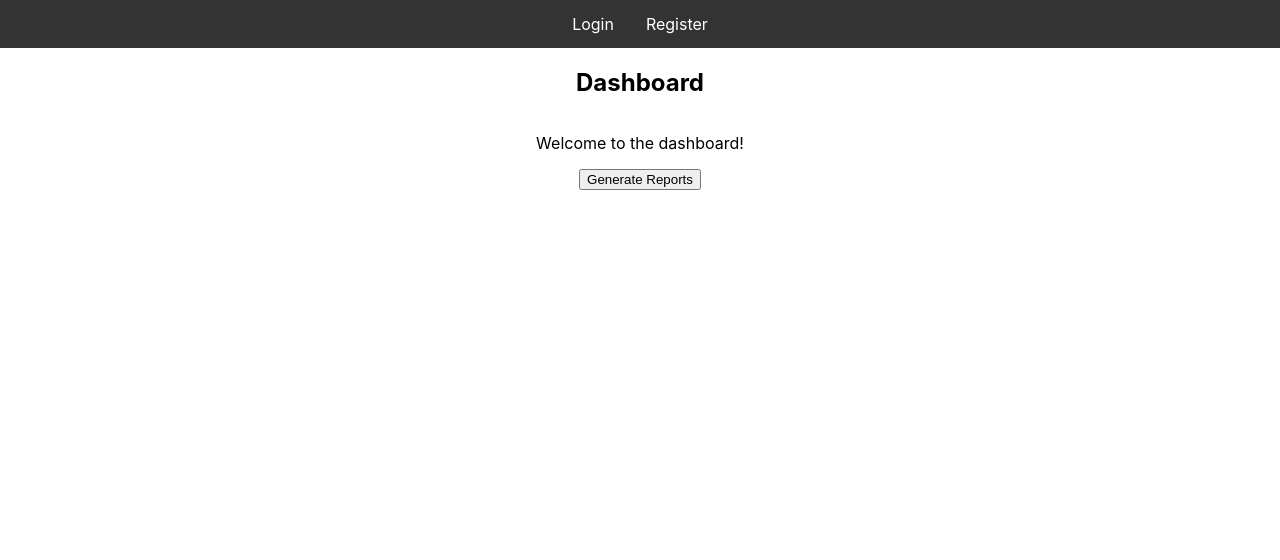
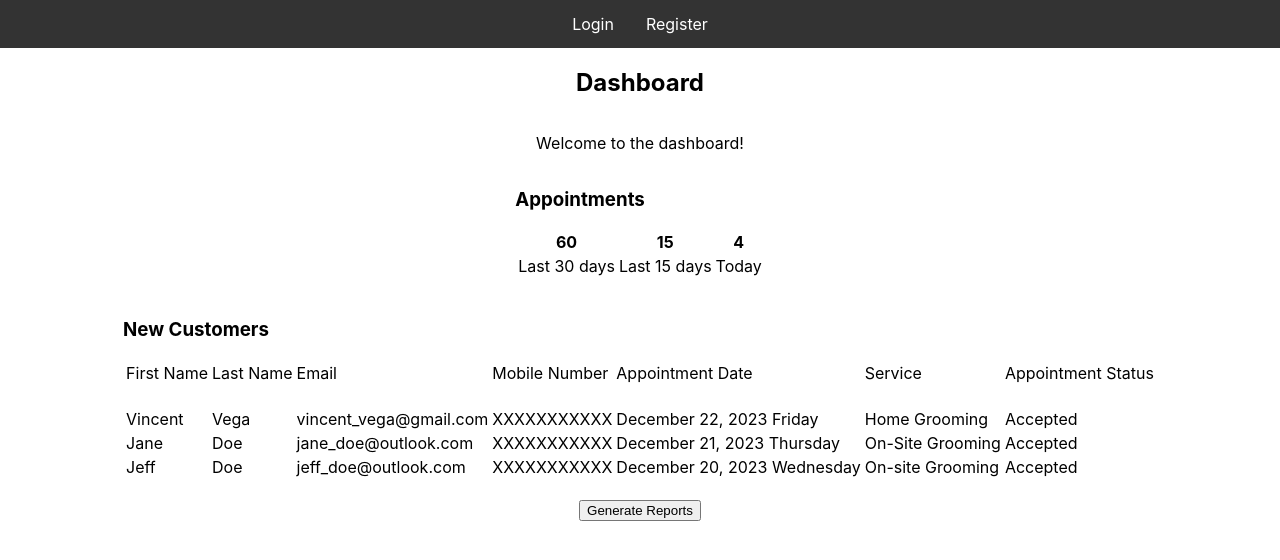
Before and after one commit to UltForce/Pawsite, a React (Create React App) app: page /dashboard in a window 1280 px wide. Shown: the top 560 px of the page. Built offline with nearby package versions, Linux system fonts and the light colour scheme; no server answers.

Commit message:
dashboard frontend

```diff
--- a/src/Dashboard.js
+++ b/src/Dashboard.js
@@ -1,7 +1,11 @@
 import React from "react";
 import { generateReports } from "./firebase.js"; // Import the generateReports function
+import './dashboard.css'
 
 const Dashboard = () => {
+
+
+
   const handleGenerateReports = async () => {
     try {
       // Call the generateReports function
@@ -13,13 +17,97 @@ const Dashboard = () => {
     }
   };
 
+
+
   return (
+    <>
     <div className="centered">
       <h2>Dashboard</h2>
       <p>Welcome to the dashboard!</p>
+
+{/* Appointment column */}
+      <div className="appointmentReport">
+      <h3>Appointments</h3>
+      <table class="w3-table">
+
+<thead>
+    <tr>
+        <th>60</th>
+        <th>15</th>
+        <th>4</th>
+    </tr>
+</thead>
+
+<tbody>
+    <tr>
+        <td>Last 30 days</td>
+        <td>Last 15 days</td>
+        <td>Today</td>
+
+    </tr>
+</tbody>
+</table>
+    </div>
+    <br></br>
+{/* Appointment Column */}
+
+{/* New customer table */}
+    <div class="customerReport">
+      <h3>New Customers</h3>
+        <table class="w3-table">
+
+            <thead>
+                <tr>
+                    <td>First Name</td>
+                    <td>Last Name</td>
+                    <td>Email</td>
+                    <td>Mobile Number</td>
+                    <td>Appointment Date</td>
+                    <td>Service</td>
+                    <td>Appointment Status</td>
+
+                </tr>
+            </thead>
+               <br></br>
+            <tbody>
+                <tr>
+                    <td>Vincent</td>
+                    <td>Vega</td>
+                    <td>vincent_vega@gmail.com</td>
+                    <td>XXXXXXXXXXX</td>
+                    <td>December 22, 2023 Friday</td>
+                    <td>Home Grooming</td>
+                    <td>Accepted</td>
+                </tr>
+                <tr>
+                    <td>Jane</td>
+                    <td>Doe</td>
+                    <td>jane_doe@outlook.com</td>
+                    <td>XXXXXXXXXXX</td>
+                    <td>December 21, 2023 Thursday</td>
+                    <td>On-Site Grooming</td>
+                    <td>Accepted</td>
+                </tr>
+                <tr>
+                    <td>Jeff</td>
+                    <td>Doe</td>
+                    <td>jeff_doe@outlook.com</td>
+                    <td>XXXXXXXXXXX</td>
+                    <td>December 20, 2023 Wednesday</td>
+                    <td>On-site Grooming</td>
+                    <td>Accepted</td>
+                </tr>
+
+            </tbody>
+        </table>
+    </div>
+    <br></br>
+    {/* New customer table */}
+
       {/* Button to trigger report generation */}
       <button onClick={handleGenerateReports}>Generate Reports</button>
     </div>
+    </>
   );
 };
 
```
Also changed, not shown: src/dashboard.css (added).
